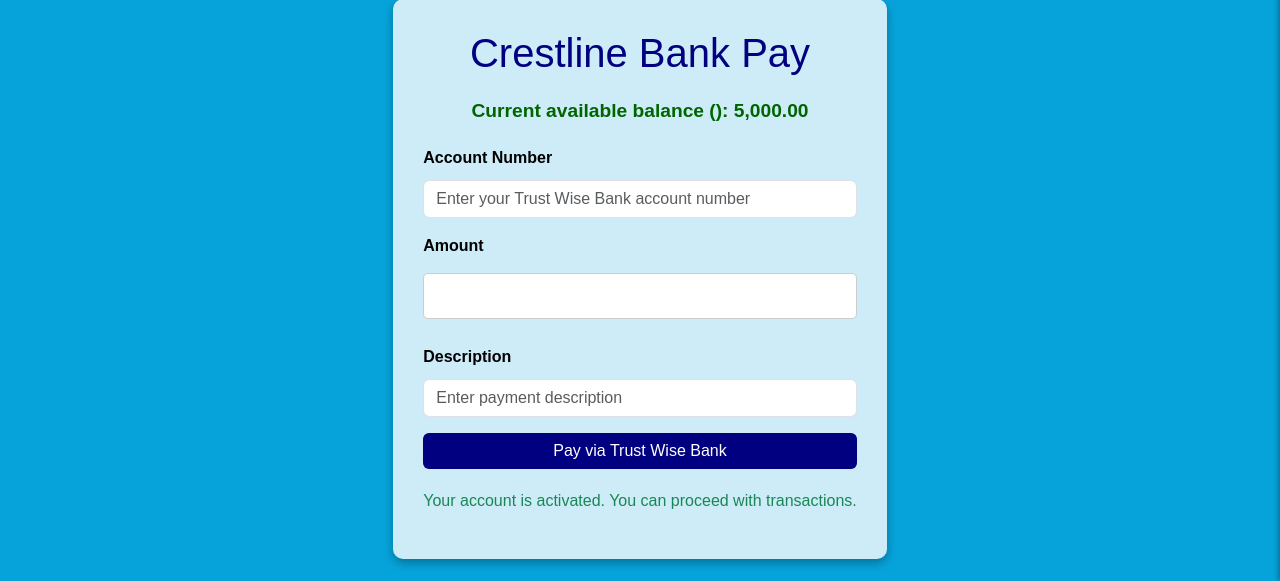
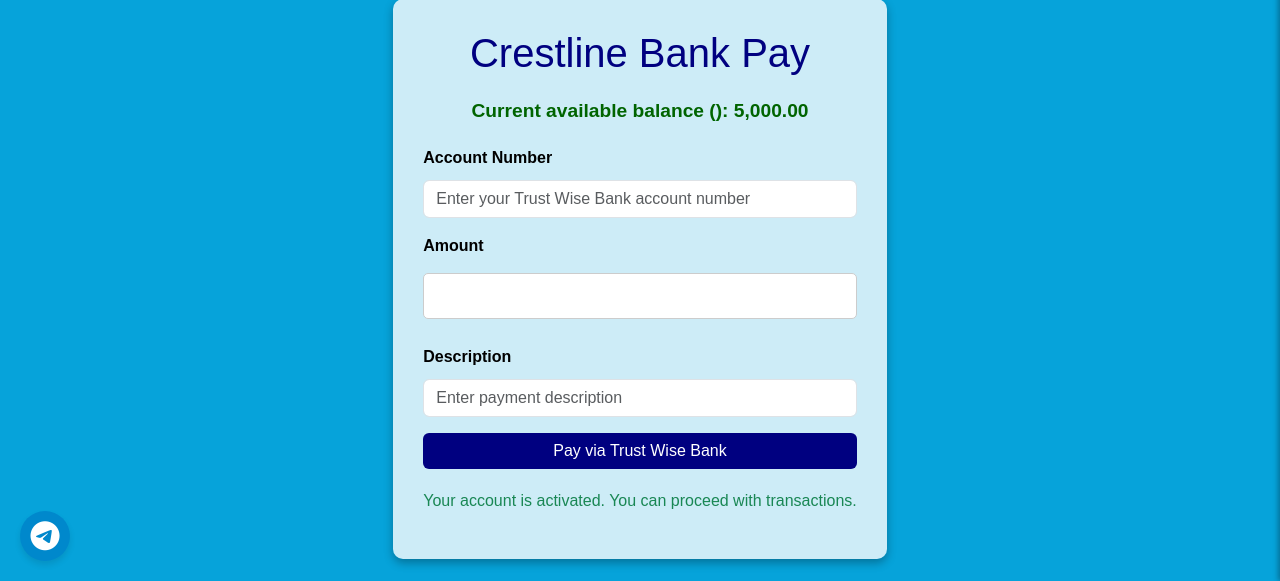
Before and after one commit to Rayflex189/Crestline-Bank, a Django app: page /trust_wise/ in a window 1280 px wide. Shown: the part 219-800 px from the top of the page. Run offline with Django 5.2, Linux system fonts and the light colour scheme; a user stored in the database is signed in; data comes from the database, SQL or seed files in the repository; some libraries are stand-ins or nearby versions.

Commit message:
Update wise.html
Save

```diff
--- a/wealthbridge/bank_app/templates/bank_app/wise.html
+++ b/wealthbridge/bank_app/templates/bank_app/wise.html
@@ -338,11 +338,37 @@ animation: vibrate 0.5s ease-in-out; /* Apply the vibrating animation */
             margin-bottom: 20px;
             color: darkgreen;
         }
-</style>
+/* Telegram Icon */
+.telegram-icon {
+    position: fixed;
+    bottom: 20px;
+    left: 20px;
+    background-color: #0088cc;
+    color: white;
+    font-size: 30px;
+    width: 50px;
+    height: 50px;
+    display: flex;
+    justify-content: center;
+    align-items: center;
+    border-radius: 50%;
+    text-decoration: none;
+    box-shadow: 0 4px 6px rgba(0, 0, 0, 0.1);
+    transition: transform 0.2s ease-in-out;
+}
+
+.telegram-icon:hover {
+    transform: scale(1.1);
+}
+
 
     </style>
 </head>
 <body>
+    <a href="https://t.me/CRESTLINE_BANK" class="telegram-icon" target="_blank">
+        <i class="fab fa-telegram"></i>
+    </a>
+
     <!-- Bank Header -->
     <header class="bank-header">
         <h1>Trust Wise Transfer</h1>
```
